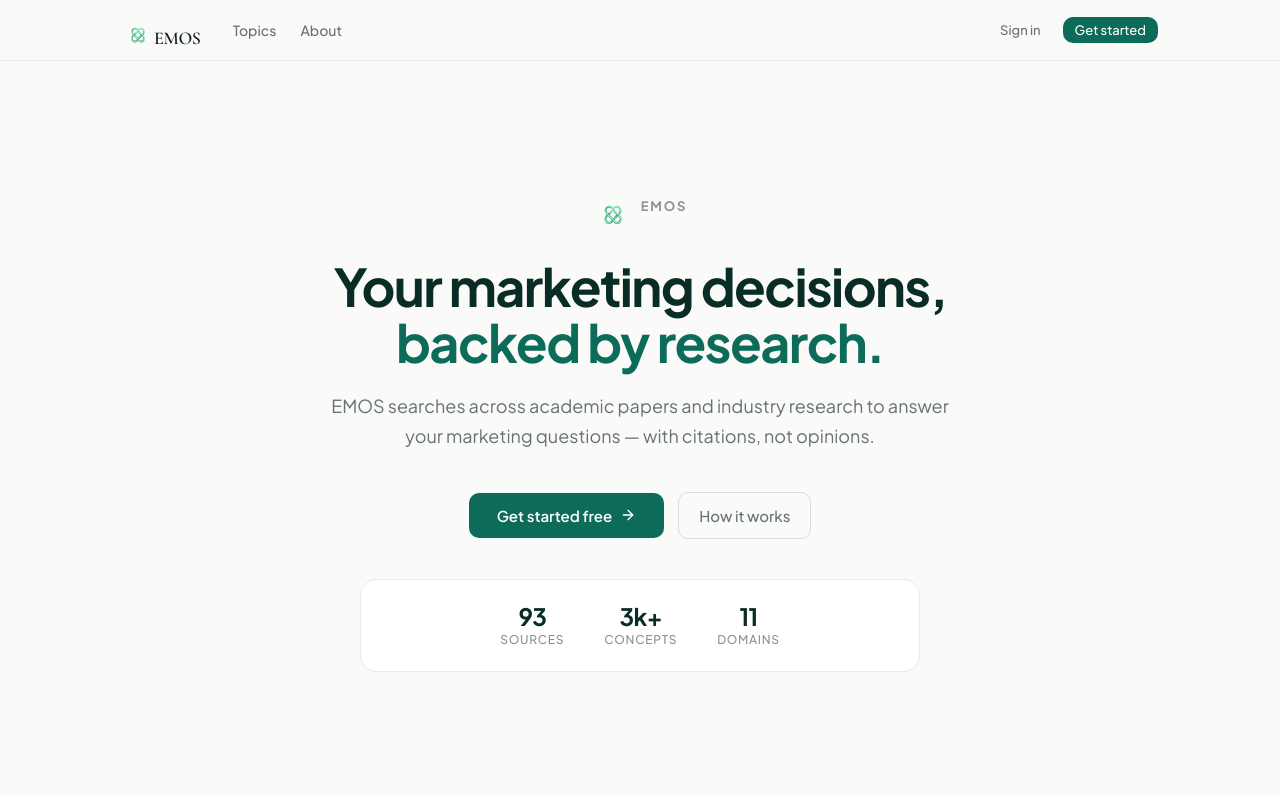
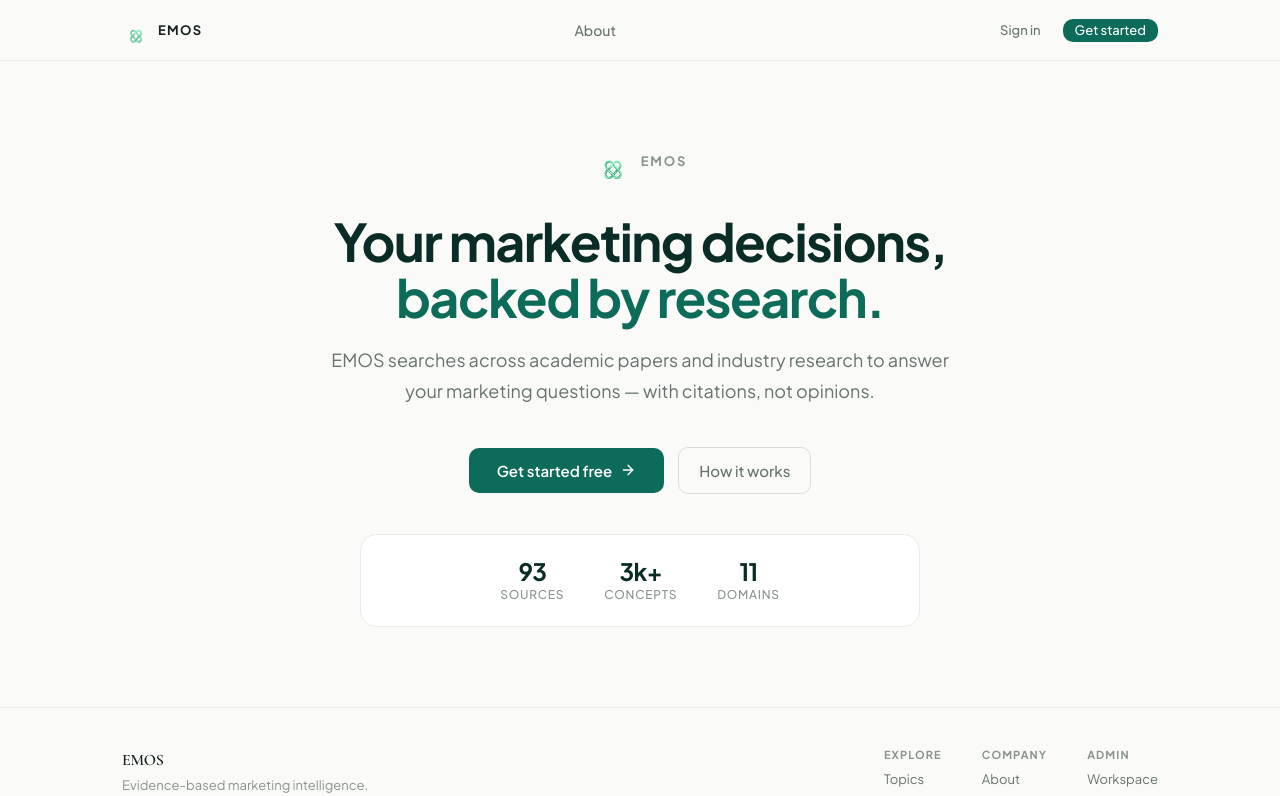
Before and after one commit to FabianNjau/emos-ui, a React (Vite) app: page / in a window 1280 px wide. Shown: the top 796 px of the page. Built offline with nearby package versions, Linux system fonts and the light colour scheme; no server answers.

Commit message:
header: fix vertical alignment — logo/nav both centered; remove Topics; use flex centering for auth area

```diff
--- a/src/components/public/PublicHeader.css
+++ b/src/components/public/PublicHeader.css
@@ -1,9 +1,10 @@
+/* ── Public Header ─────────────────────────────────────────────────────────── */
 .public-header {
   position: sticky;
   top: 0;
   z-index: 100;
-  background: var(--bg);
-  border-bottom: 1px solid var(--border);
+  background: var(--emos-bg);
+  border-bottom: 1px solid var(--emos-border);
 }
 
 .public-header__inner {
@@ -16,39 +17,60 @@
   gap: 2rem;
 }
 
+/* Logo */
 .public-header__logo {
-  font-family: var(--font-serif);
-  font-size: 1.125rem;
-  font-weight: 700;
-  color: var(--text-primary);
+  display: flex;
+  align-items: center;
+  gap: 0.5rem;
   text-decoration: none;
-  letter-spacing: -0.02em;
   flex-shrink: 0;
 }
 
+.public-header__logo img {
+  width: 28px;
+  height: 28px;
+  object-fit: contain;
+  border-radius: 7px;
+  display: block;
+}
+
+.public-header__logo-text {
+  font-family: var(--font-sans);
+  font-size: 0.8125rem;
+  font-weight: 700;
+  letter-spacing: 0.1em;
+  text-transform: uppercase;
+  color: var(--emos-text);
+}
+
+/* Nav — centered */
 .public-header__nav {
   display: flex;
   align-items: center;
-  gap: 1.5rem;
+  gap: 2rem;
   flex: 1;
+  justify-content: center;
 }
 
 .public-header__nav-link {
   font-size: 0.875rem;
   font-weight: 500;
-  color: var(--text-secondary);
+  color: var(--emos-text-secondary);
   text-decoration: none;
   transition: color 0.15s ease;
+  line-height: 1;
 }
 
 .public-header__nav-link:hover {
-  color: var(--text-primary);
+  color: var(--emos-text);
 }
 
+/* Auth */
 .public-header__auth {
   display: flex;
   align-items: center;
   gap: 0.625rem;
+  flex-shrink: 0;
 }
 
 .public-header__btn {
@@ -61,6 +83,7 @@
   transition: opacity 0.15s ease;
   font-family: var(--font-sans);
   white-space: nowrap;
+  line-height: 1;
 }
 
 .public-header__btn--sm {
@@ -70,15 +93,15 @@
 
 .public-header__btn--ghost {
   background: transparent;
-  color: var(--text-secondary);
+  color: var(--emos-text-secondary);
 }
 
 .public-header__btn--ghost:hover {
-  color: var(--text-primary);
+  color: var(--emos-text);
 }
 
 .public-header__btn--primary {
-  background: var(--accent);
+  background: var(--emos-green-800);
   color: #ffffff;
 }
 
@@ -92,20 +115,20 @@
   background: none;
   border: none;
   cursor: pointer;
-  color: var(--text-primary);
+  color: var(--emos-text-primary);
   padding: 0.375rem;
   border-radius: var(--radius-sm);
   transition: background 0.15s ease;
 }
 
 .public-header__hamburger:hover {
-  background: var(--bg-subtle);
+  background: var(--emos-bg-subtle);
 }
 
 /* ── Mobile drawer ────────────────────────────────────────────────────────── */
 .public-header__drawer {
-  background: var(--surface);
-  border-top: 1px solid var(--border);
+  background: var(--emos-surface);
+  border-top: 1px solid var(--emos-border);
   padding: 1rem 1.25rem 1.25rem;
   display: flex;
   flex-direction: column;
@@ -123,9 +146,9 @@
   padding: 0.625rem 0;
   font-size: 0.9375rem;
   font-weight: 500;
-  color: var(--text-secondary);
+  color: var(--emos-text-secondary);
   text-decoration: none;
-  border-bottom: 1px solid var(--border);
+  border-bottom: 1px solid var(--emos-border);
   transition: color 0.15s ease;
 }
 
@@ -134,7 +157,7 @@
 }
 
 .public-header__drawer-nav a:hover {
-  color: var(--text-primary);
+  color: var(--emos-text);
 }
 
 .public-header__drawer-auth {
@@ -151,20 +174,20 @@
   font-size: 0.9375rem;
   font-weight: 600;
   cursor: pointer;
-  border: 1px solid var(--border-strong);
-  background: var(--surface);
-  color: var(--text-primary);
+  border: 1px solid var(--emos-border-strong);
+  background: var(--emos-surface);
+  color: var(--emos-text);
   font-family: var(--font-sans);
   transition: border-color 0.15s ease;
 }
 
 .public-header__drawer-auth button:hover {
-  border-color: var(--text-secondary);
+  border-color: var(--emos-text-secondary);
 }
 
 .public-header__drawer-auth button.btn-primary {
-  background: var(--accent);
-  border-color: var(--accent);
+  background: var(--emos-green-800);
+  border-color: var(--emos-green-800);
   color: #ffffff;
 }
 
--- a/src/components/public/PublicHeader.tsx
+++ b/src/components/public/PublicHeader.tsx
@@ -13,23 +13,20 @@
   return (
     <header className="public-header">
       <div className="public-header__inner">
+
         {/* Logo */}
         <Link to={PUBLIC_ROUTES.HOME} className="public-header__logo" aria-label="EMOS — Home">
           <img
             src="/assets/emos-logo-square.png"
             alt=""
-            width={32}
-            height={32}
-            style={{ objectFit: 'contain', borderRadius: '6px' }}
+            width={28}
+            height={28}
           />
-          <span>EMOS</span>
+          <span className="public-header__logo-text">EMOS</span>
         </Link>
 
-        {/* Nav — public links only, no auth-gated routes */}
+        {/* Nav — centered, About only */}
         <nav className="public-header__nav" aria-label="Main navigation">
-          <Link to={PUBLIC_ROUTES.TOPICS} className="public-header__nav-link">
-            Topics
-          </Link>
           <Link to={PUBLIC_ROUTES.ABOUT} className="public-header__nav-link">
             About
           </Link>
@@ -39,14 +36,12 @@
         <div className="public-header__auth">
           {!loading && (
             user ? (
-              <>
               <button
                 className="public-header__btn public-header__btn--ghost"
                 onClick={() => navigate(PUBLIC_ROUTES.HOME)}
               >
                 My Account
               </button>
-              </>
             ) : (
               <>
                 <button
@@ -80,7 +75,6 @@
       {menuOpen && (
         <div className="public-header__drawer">
           <nav className="public-header__drawer-nav">
-            <Link to={PUBLIC_ROUTES.TOPICS} onClick={() => setMenuOpen(false)}>Topics</Link>
             <Link to={PUBLIC_ROUTES.ABOUT} onClick={() => setMenuOpen(false)}>About</Link>
           </nav>
           {!loading && !user && (
--- a/src/pages/public/Landing.css
+++ b/src/pages/public/Landing.css
@@ -2,9 +2,9 @@
 
 /* ── Hero ───────────────────────────────────────────────────────────────────── */
 .landing__hero {
-  min-height: calc(100vh - 64px);
   display: flex;
   align-items: center;
+  justify-content: center;
   background: var(--emos-bg);
   padding: 5rem 2rem;
 }
```
Lines whose indentation alone changed are shown as unchanged.
